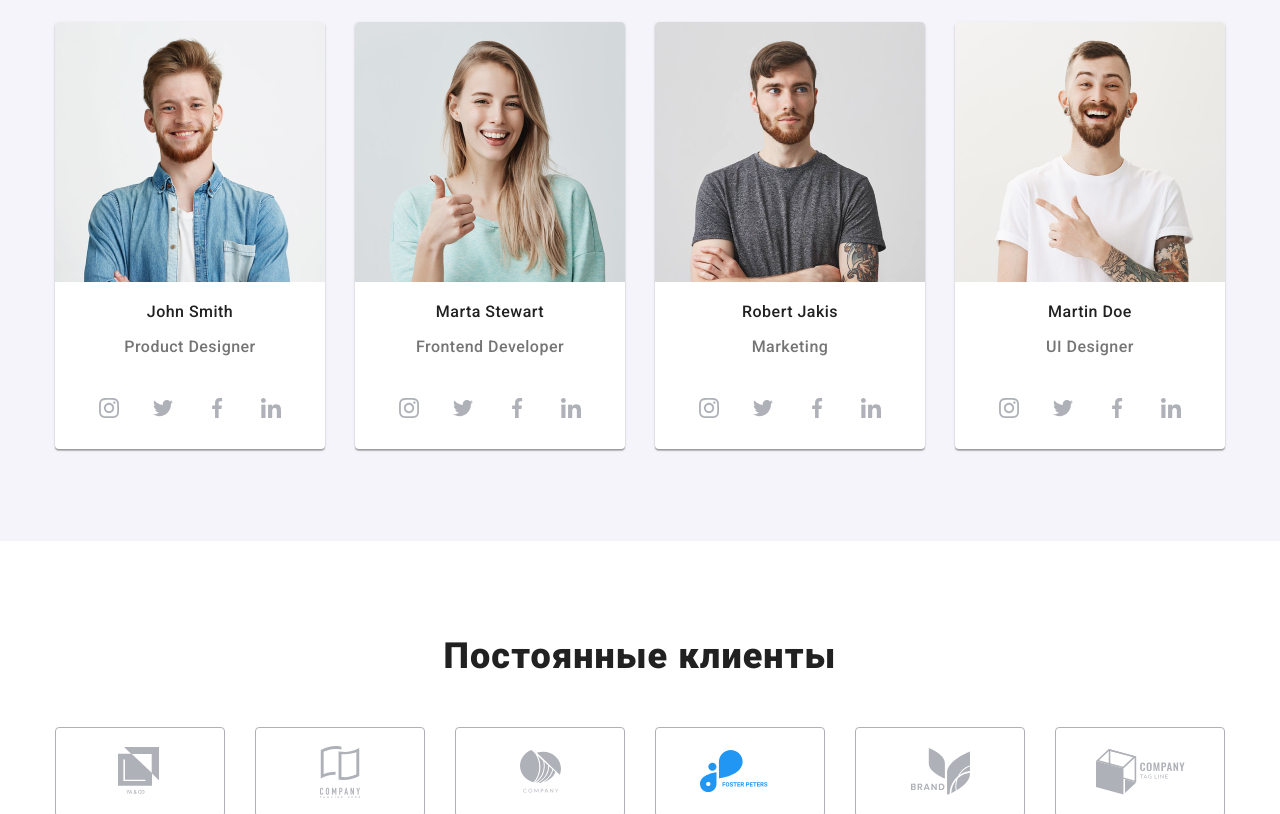
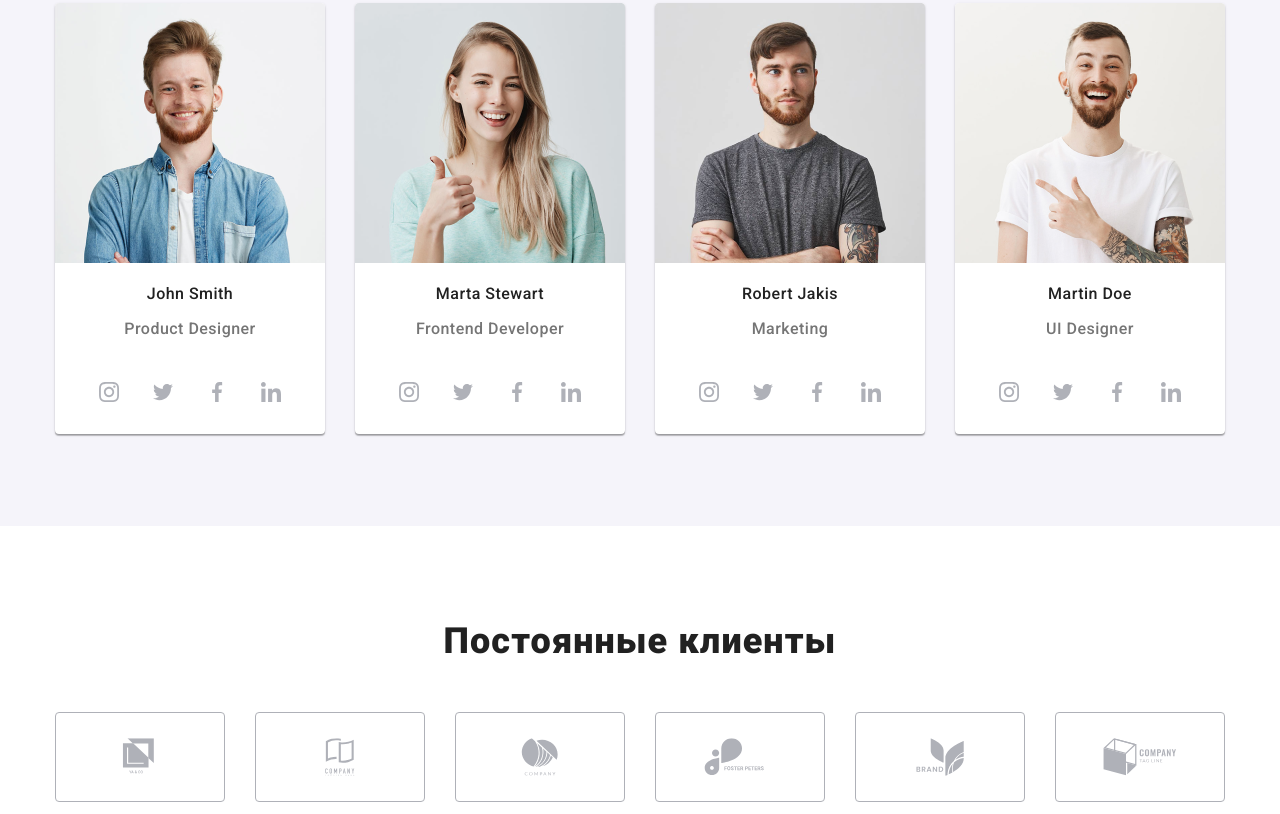
Before and after one commit to Smilokiller/goit-markup-hw-04, a plain HTML site: page index.html in a window 1280 px wide. Shown: the part 1986-2800 px from the top of the page. Drawn offline with Linux system fonts and the light colour scheme.

Commit message:
Hw4 full

```diff
--- a/css/style.css
+++ b/css/style.css
@@ -103,9 +103,9 @@ footer .container {
     border-radius: 2px;
 }
 
-/* .site-nav .link:hover, .item .link:hover {
+.site-nav .link:hover {
     color: #2196F3;
-} */
+}
 
 .contact-nav.list .item .link:hover {
     color: #2196F3;
@@ -349,7 +349,7 @@ footer .container {
     margin-top: 16px;
     margin-bottom: 16px;
     margin-right: 10px;
-    padding: 10px 12px;
+
 }
 
 .footer .social .item {
@@ -394,7 +394,15 @@ footer .container {
 .flex-clients-list li:last-child a {
     margin-right: 0px;
 }
+.clients-svg{
+    height: 100%;
+    padding: 15%;
 
+    fill: #AFB1B8;
+}
+.clients-svg:hover{
+    fill: #2196F3;
+}
 /* footer */
 
 footer {
@@ -539,6 +547,10 @@ footer {
     flex-direction: row;
 }
 
+.footer .social-svg{
+    fill: #fff;
+}
+
 /* portfolio */
 
 .example .container {
@@ -657,15 +669,14 @@ footer {
 }
 
 .social-svg {
-    width: 20px;
-    height: 20px;
+    width: 44px;
+    height: 44px;
     fill: #AFB1B8;
+    padding: 12px;
+
 
 }
 
 .social-svg:hover {
-    fill: currentColor;
-}
-.footer .social-svg{
     fill: #fff;
 }
--- a/index.html
+++ b/index.html
@@ -10,7 +10,7 @@
 </head>
 
 <body>
-    <!-- Шапка сайта -->
+    <!-- header -->
     <header>
         <nav class="container-header page-nav">
             <a href="/" class="logo"><span>Web</span> Studio</a>
@@ -36,14 +36,16 @@
 
         </nav>
     </header>
+    <!-- main -->
     <main>
-
+        <!-- hero -->
         <section class=" hero">
             <div class="container">
                 <h1 class="hero-title">Эффективные решения для вашего бизнеса</h1>
                 <a href="" class="hero-link">Заказать услугу</a>
             </div>
         </section>
+        <!-- advantages -->
         <section class="advantages">
             <div class="container">
                 <h2 class="section-title">Преимущества</h2>
@@ -60,7 +62,7 @@
                             влечет
                             за собой.</p>
                     </li>
-                    <li class="flex-element">`
+                    <li class="flex-element">
                         <h3 class="advantages-title">Планирование</h3>
                         <p class="advantages-text">Равным образом консультация с широким активом в значительной степени
                             обуславливает.</p>
@@ -73,6 +75,7 @@
                 </ul>
             </div>
         </section>
+        <!-- about -->
         <section class="about">
             <div class="container">
                 <h2 class="section-title">Чем мы занимаемся</h2>
@@ -89,7 +92,7 @@
                 </div>
             </div>
         </section>
-
+        <!-- team -->
         <section class="team">
             <div class="container">
                 <h2 class="section-title">Наша команда</h2>
@@ -209,6 +212,7 @@
                 </div>
             </div>
         </section>
+        <!-- clients -->
         <section class="clients">
             <div class="container">
                 <h2 class="section-title">Постоянные клиенты</h2>
@@ -216,27 +220,40 @@
 
                     <ul class="flex-clients-list">
                         <li class="item">
-                            <a href="" class="image-flex"><img src="./images/logo1.svg" alt="logo1" /> </a>
+                            <a href="" class="image-flex"><svg class="clients-svg">
+                                    <use href="../images/symbol-defs.svg#icon-logo1"></use>
+                                </svg> </a>
                         </li>
                         <li class="item">
-                            <a href="" class="image-flex"><img src="./images/logo2.svg" alt="logo2" /> </a>
+                            <a href="" class="image-flex"><svg class="clients-svg">
+                                    <use href="../images/symbol-defs.svg#icon-logo2"></use>
+                                </svg> </a>
                         </li>
                         <li class="item">
-                            <a href="" class="image-flex"><img src="./images/logo3.svg" alt="logo3" /> </a>
+                            <a href="" class="image-flex"><svg class="clients-svg">
+                                    <use href="../images/symbol-defs.svg#icon-logo3"></use>
+                                </svg> </a>
                         </li>
                         <li class="item">
-                            <a href="" class="image-flex"><img src="./images/logo4.svg" alt="logo4" /> </a>
+                            <a href="" class="image-flex"><svg class="clients-svg">
+                                    <use href="../images/symbol-defs.svg#icon-logo4"></use>
+                                </svg> </a>
                         </li>
                         <li class="item">
-                            <a href="" class="image-flex"><img src="./images/logo5.svg" alt="logo5" /> </a>
+                            <a href="" class="image-flex"><svg class="clients-svg">
+                                    <use href="../images/symbol-defs.svg#icon-logo5"></use>
+                                </svg> </a>
                         </li>
                         <li class="item">
-                            <a href="" class="image-flex"><img src="./images/logo6.svg" alt="logo6" /> </a>
+                            <a href="" class="image-flex"><svg class="clients-svg">
+                                    <use href="../images/symbol-defs.svg#icon-logo6"></use>
+                                </svg> </a>
                         </li>
                     </ul>
                 </div>
             </div>
         </section>
+        <!-- footer -->
         <footer class="footer">
             <div class="container">
                 <div class="footer-nav">
```
Also changed, not shown: portfolio.html (+30 -14 lines). Lines whose indentation alone changed are shown as unchanged.
